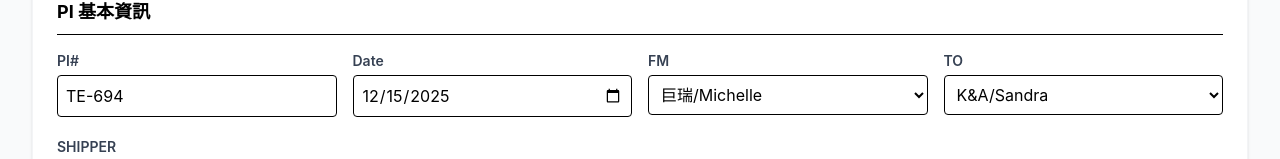
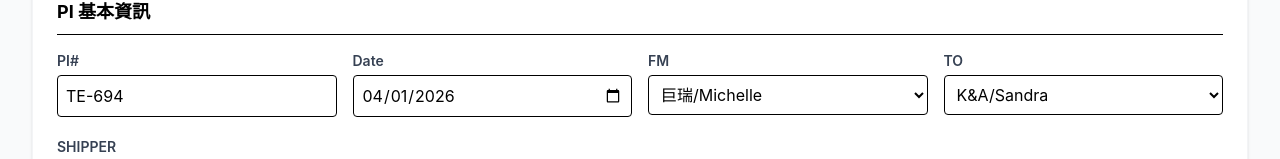
Before and after one commit to XiangYu-dev/SIReport_Auto, a React (Vite) app in the folder shipping-tool/: page / in a window 1280 px wide. Shown: the part 445-604 px from the top of the page. Built offline with nearby package versions, Linux system fonts and the light colour scheme.

Commit message:
1. 修改date欄位預設為當下日期

```diff
--- a/shipping-tool/src/App.jsx
+++ b/shipping-tool/src/App.jsx
@@ -39,7 +39,7 @@ const getCellText = (cell) => {
 export default function App() {
   const [formData, setFormData] = useState({
     pi: 'TE-694',
-    date: '2025-12-15',
+    date: new Date().toISOString().split('T')[0],
     fm: '巨瑞/Michelle',
     to: 'K&A/Sandra',
     shipper: 'GROWTH UP LIMITED',
```
